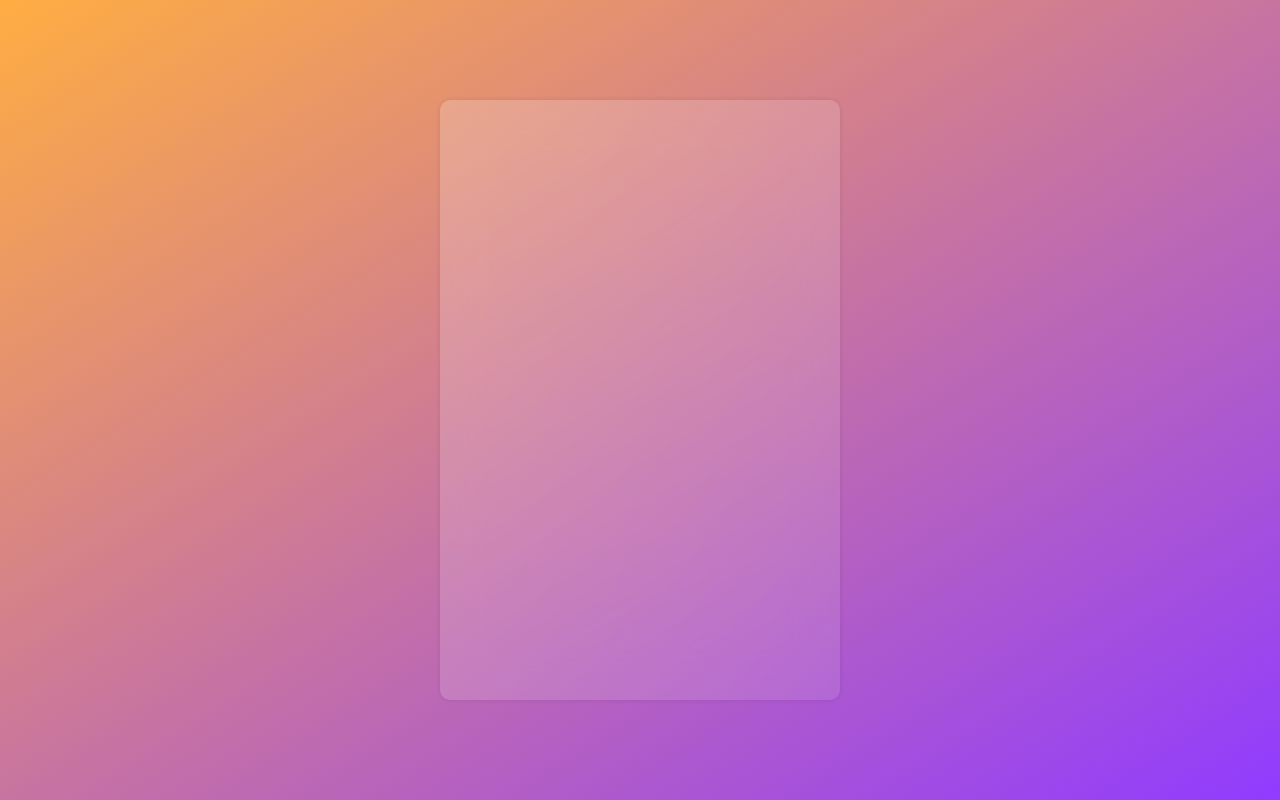
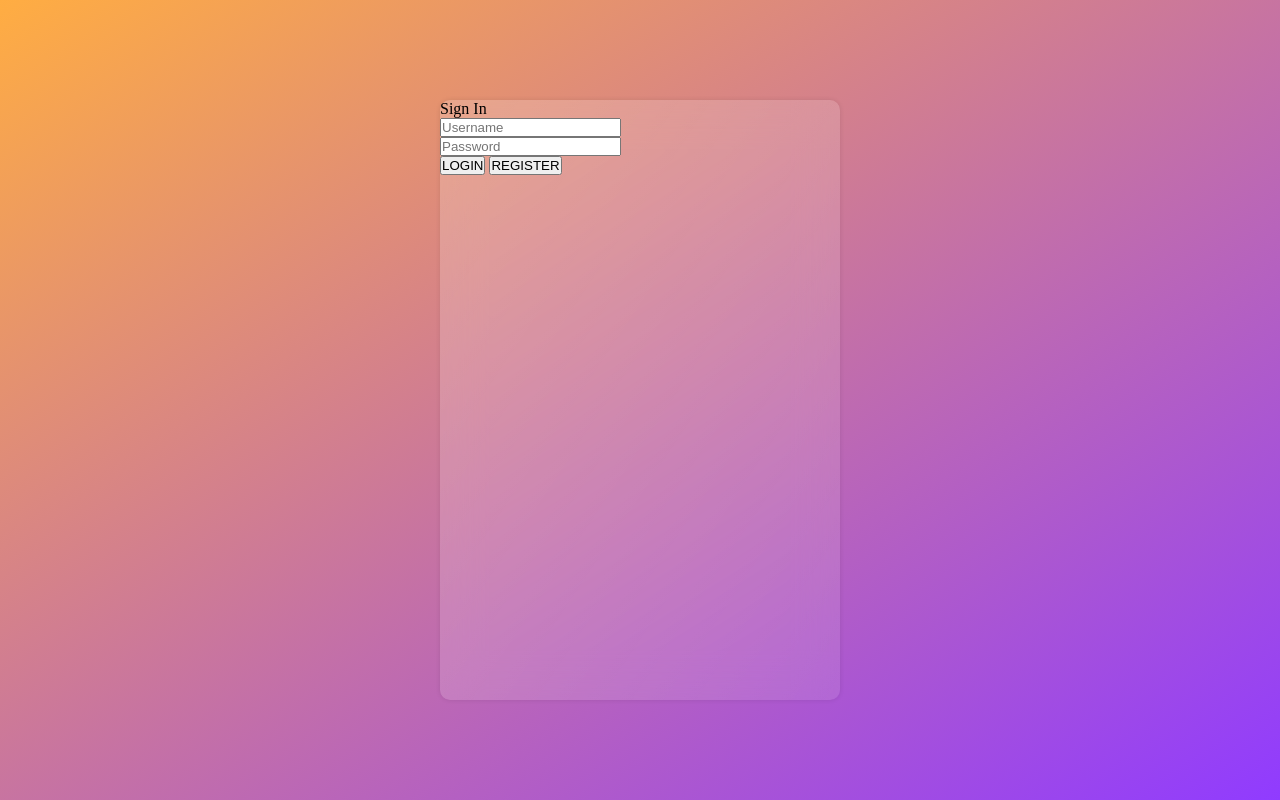
Before and after one commit to MDJAmin/Animated-Login-Form, a plain HTML site: page index.html in a window 1280 px wide. Drawn offline with Linux system fonts and the light colour scheme.

Commit message:
Refactor : Add form and title

```diff
--- a/index.html
+++ b/index.html
@@ -9,8 +9,23 @@
 <body>
     <div class="login-field">
         <div class="login-background">
-            <div class="login-title"></div>
-            <div class="login-form"></div>
+            <div class="login-title">
+                <span>Sign In</span>
+            </div>
+            <div class="login-form">
+                <form>
+                    <div class="field username-field">
+                        <input type="text" id="username" name="username" placeholder="Username">
+                    </div>
+                    <div class="field password-field">
+                        <input type="password" id="password" name="password" placeholder="Password">
+                    </div>
+                    <div class="field button-field">
+                        <button class="button button-login" type="submit">LOGIN</button>
+                        <button class="button button-register" type="submit">REGISTER</button>
+                    </div>
+                </form>
+            </div>
         </div>
     </div>
 </body>
```
